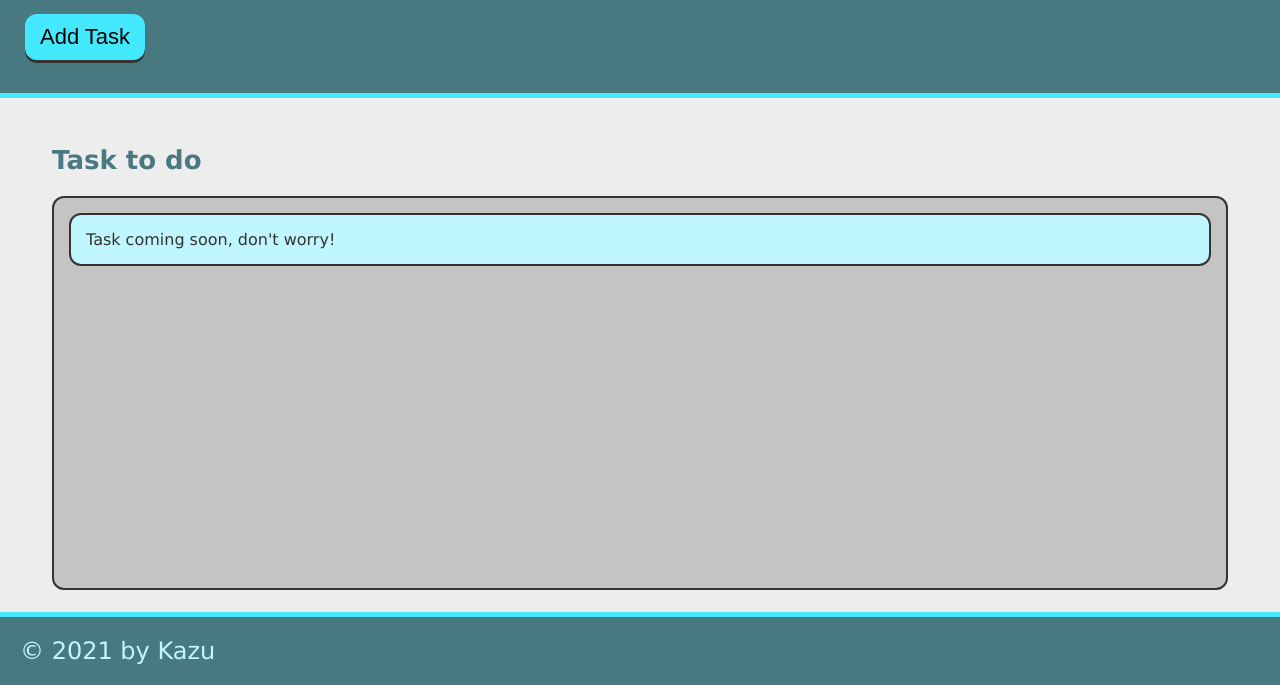
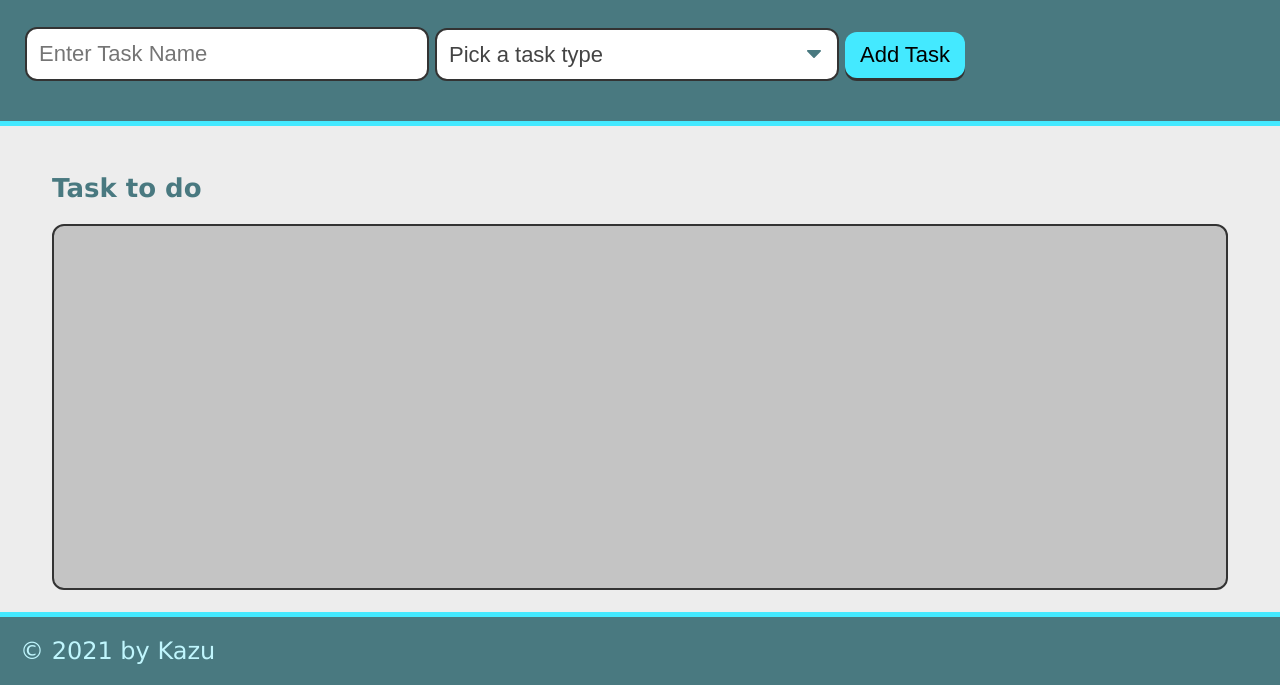
Before and after one commit to justbekazu/taskinator, a plain HTML site: page index.html in a window 1280 px wide. Shown: the part 115-800 px from the top of the page. Drawn offline with Linux system fonts and the light colour scheme.

```diff
--- a/assets/js/script.js
+++ b/assets/js/script.js
@@ -4,7 +4,7 @@
 var createTaskHandler = function() {
     var listItemEl = document.createElement("li");
     listItemEl.className = "task-item";
-    listItemEl.textConten = "this is a new task.";
+    listItemEl.textContent = "this is a new task.";
     tasksToDoEl.appendChild(listItemEl);
 }
 
--- a/index.html
+++ b/index.html
@@ -11,14 +11,27 @@
     <header>
       <h1 class="page-title">Taskinator</h1>
       <p>Click the button below to add a new task!</p>
-      <button class="btn" id="save-task">Add Task</button>
+      <form id="task-form">
+        <div class="form-group">
+            <input type="text" name="task-name" placeholder="Enter Task Name" /></div>
+            <div class="form-group">
+                <select name="task-type" class="select-dropdown">
+                  <option value="" disabled selected>Pick a task type</option>
+                  <option value="Print">Print</option>
+                  <option value="Web">Web</option>
+                  <option value="Mobile">Mobile</option>
+                </select>
+              </div>
+        <div class="form-group">
+          <button class="btn" id="save-task" type="submit">Add Task</button>
+        </div>
+      </form>
     </header>
 
     <main class="page-content">
       <section class="task-list-wrapper">
         <h2 class="list-title">Task to do</h2>
         <ul class="task-list" id="tasks-to-do">
-          <li class="task-item">Task coming soon, don't worry!</li>
         </ul>
       </section>
     </main>
```
